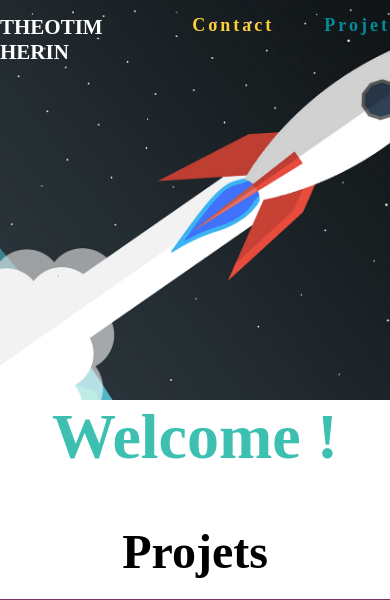
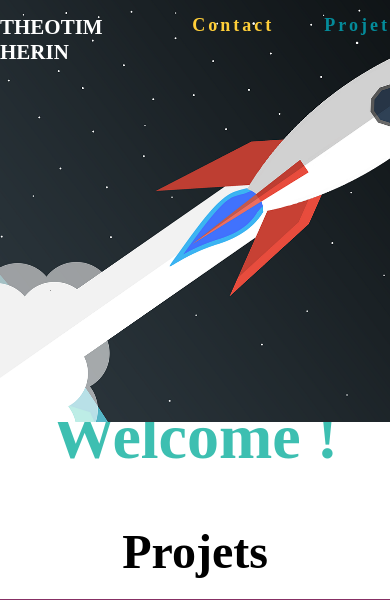
Before and after one commit to Theodrem/Personal-website, a Flask app: page / in a window 390 px wide; the page is wider, and only the part inside the window is pictured. Shown: the top 600 px of that part. Run offline with Flask 2, Linux system fonts and the light colour scheme; some libraries are stand-ins or nearby versions.

Commit message:
added Procfile

```diff
--- a/app/templates/static/nav2.css
+++ b/app/templates/static/nav2.css
@@ -100,11 +100,11 @@ nav.scroll {
         margin-left: 30px;
     }
     #title{
-        font-size: 2em;
+        font-size: 2.5em;
     }
     nav {
         background-position: top;
-         min-height: 400px;
+         min-height: 50vh;
     }
     nav.scroll {
         min-height: 6vh;
```
